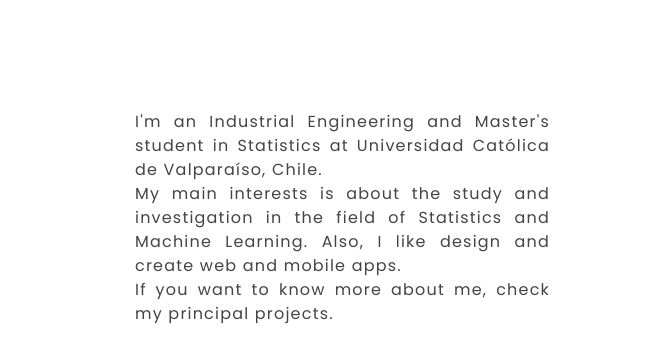
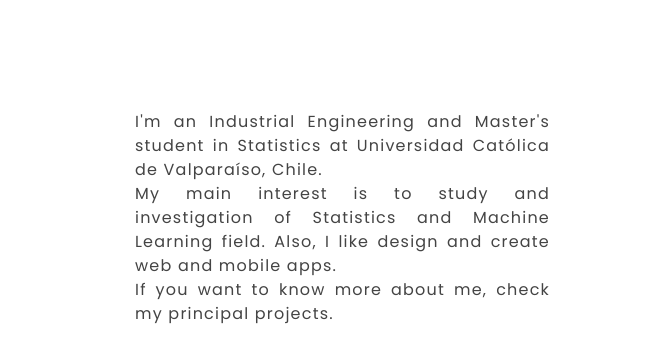
Before and after one commit to smenaaliaga/smenaaliaga.github.io, a plain HTML site: page index.html in a window 1280 px wide. Shown: the part 218-557 px from the top of the page, 0-665 px from the left. Drawn offline with nearby package versions, Linux system fonts and the light colour scheme; grey boxes are pictures that could not be loaded.

Commit message:
Change bio

```diff
--- a/index.html
+++ b/index.html
@@ -44,8 +44,8 @@
                     I'm an Industrial Engineering and Master's student in Statistics at
                     Universidad Católica de Valparaíso, Chile.
                 <br>
-                    My main interests is about the study and investigation in the field of
-                    Statistics and Machine Learning.
+                    My main interest is to study and investigation of
+                    Statistics and Machine Learning field.
                     Also, I like design and create web and mobile apps.
                 </br>
                     If you want to know more about me, check my principal projects.
```
